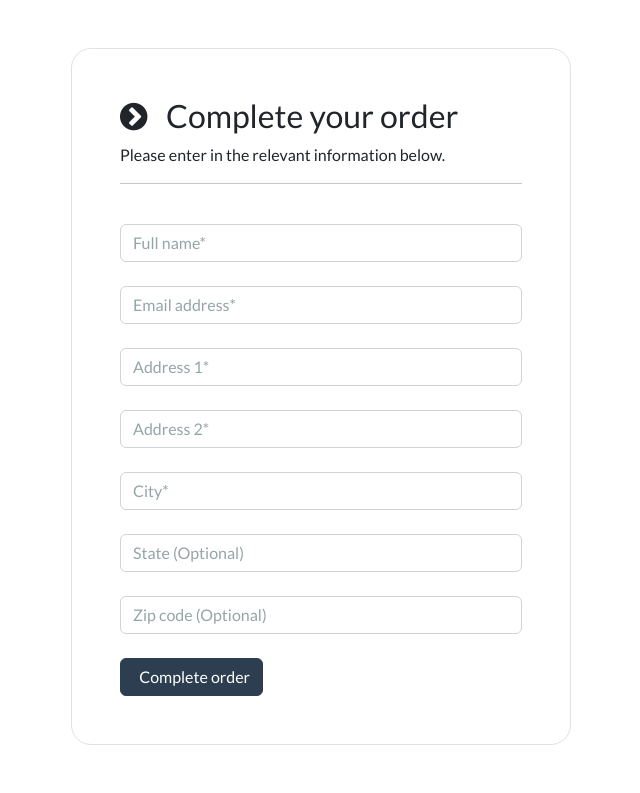
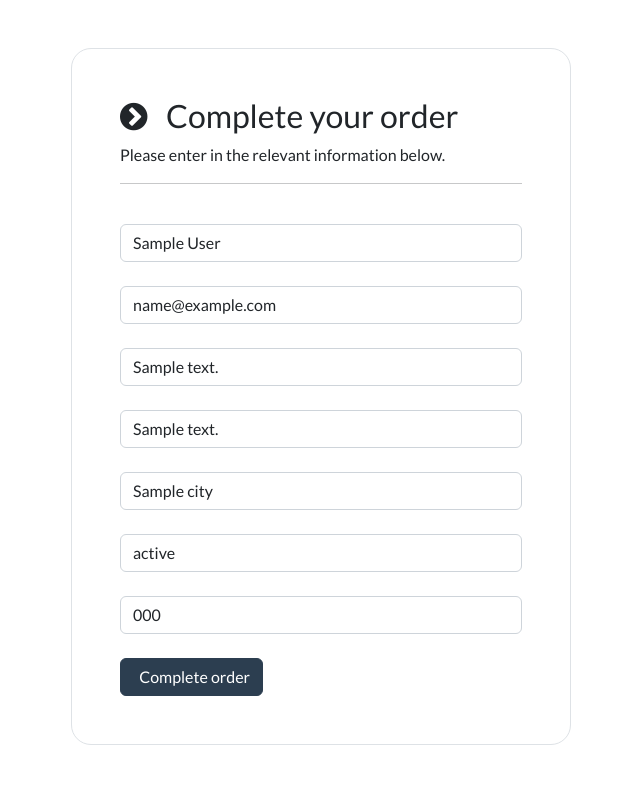
Before and after one commit to vinayaksoni143/Django-fullstack, a Django app: template ecommerce/payment/templates/payment/checkout.html in a window 1280 px wide. Shown: the part 72-865 px from the top of the page, without its empty margins (319-959 px from the left). Run offline with Django 4.2, Linux system fonts and the light colour scheme; the template is opened without the code that fills it: most values are stand-ins (such as "Sample title", 1, 10 or a date in 2020); some libraries are stand-ins or nearby versions.

Commit message:
checkout ajax updated

```diff
--- a/ecommerce/payment/templates/payment/checkout.html
+++ b/ecommerce/payment/templates/payment/checkout.html
@@ -18,43 +18,43 @@
           <br />
 
           <div class="form-field">
-            <input class="form-control validate" id="name" type="text" placeholder="Full name*" autocomplete="off" value="" required />
+            <input class="form-control validate" id="name" type="text" placeholder="Full name*" autocomplete="off" value="{{shipping.full_name}}" required />
           </div>
 
           <br />
 
           <div class="form-field">
-            <input class="form-control validate" id="email" type="email" placeholder="Email address*" autocomplete="off" value="" required />
+            <input class="form-control validate" id="email" type="email" placeholder="Email address*" autocomplete="off" value="{{shipping.email}}" required />
           </div>
 
           <br />
 
           <div class="form-field">
-            <input class="form-control validate" id="address1" type="text" placeholder="Address 1*" autocomplete="off" value="" required />
+            <input class="form-control validate" id="address1" type="text" placeholder="Address 1*" autocomplete="off" value="{{shipping.address1}}" required />
           </div>
 
           <br />
 
           <div class="form-field">
-            <input class="form-control validate" id="address2" type="text" placeholder="Address 2*" autocomplete="off" value="" required />
+            <input class="form-control validate" id="address2" type="text" placeholder="Address 2*" autocomplete="off" value="{{shipping.address2}}" required />
           </div>
 
           <br />
 
           <div class="form-field">
-            <input class="form-control validate" id="city" type="text" placeholder="City*" autocomplete="off" value="" required />
+            <input class="form-control validate" id="city" type="text" placeholder="City*" autocomplete="off" value="{{shipping.city}}" required />
           </div>
 
           <br />
 
           <div class="form-field">
-            <input class="form-control" id="state" type="text" placeholder="State (Optional)" autocomplete="off" value="" />
+            <input class="form-control" id="state" type="text" placeholder="State (Optional)" autocomplete="off" value="{{shipping.state}}" />
           </div>
 
           <br />
 
           <div class="form-field">
-            <input class="form-control" id="zipcode" type="text" placeholder="Zip code (Optional)" autocomplete="off" value="" />
+            <input class="form-control" id="zipcode" type="text" placeholder="Zip code (Optional)" autocomplete="off" value="{{shipping.zipcode}}" />
           </div>
         </div>
 
@@ -71,5 +71,51 @@
 
   <!-- Ajax integration -->
 
-  <script></script>
+  <script>
+
+    // Complete checkout
+
+    $(document).on('submit', function(e){
+
+      e.preventDefault();
+
+      $.ajax({
+
+          type: 'POST',
+          url: '{% url "complete-order" %}',
+          data: {
+
+              name: $('#name').val()
+              email: $('#email').val()
+              address1: $('#address1').val()
+              address2: $('#address2').val()
+              city: $('#city').val()
+              state: $('#address1').val()
+              zipcode: $('#address1').val()
+
+              csrfmiddlewaretoken: "{{csrf_token}}",
+              action: 'post'
+
+          },
+
+          success: function(json){
+
+              console.log(json)
+
+
+
+
+          },
+
+          error: function(xhr, errmsg, err){
+
+
+          }
+
+      });
+
+
+  })
+
+  </script>
 {% endblock %}
```
